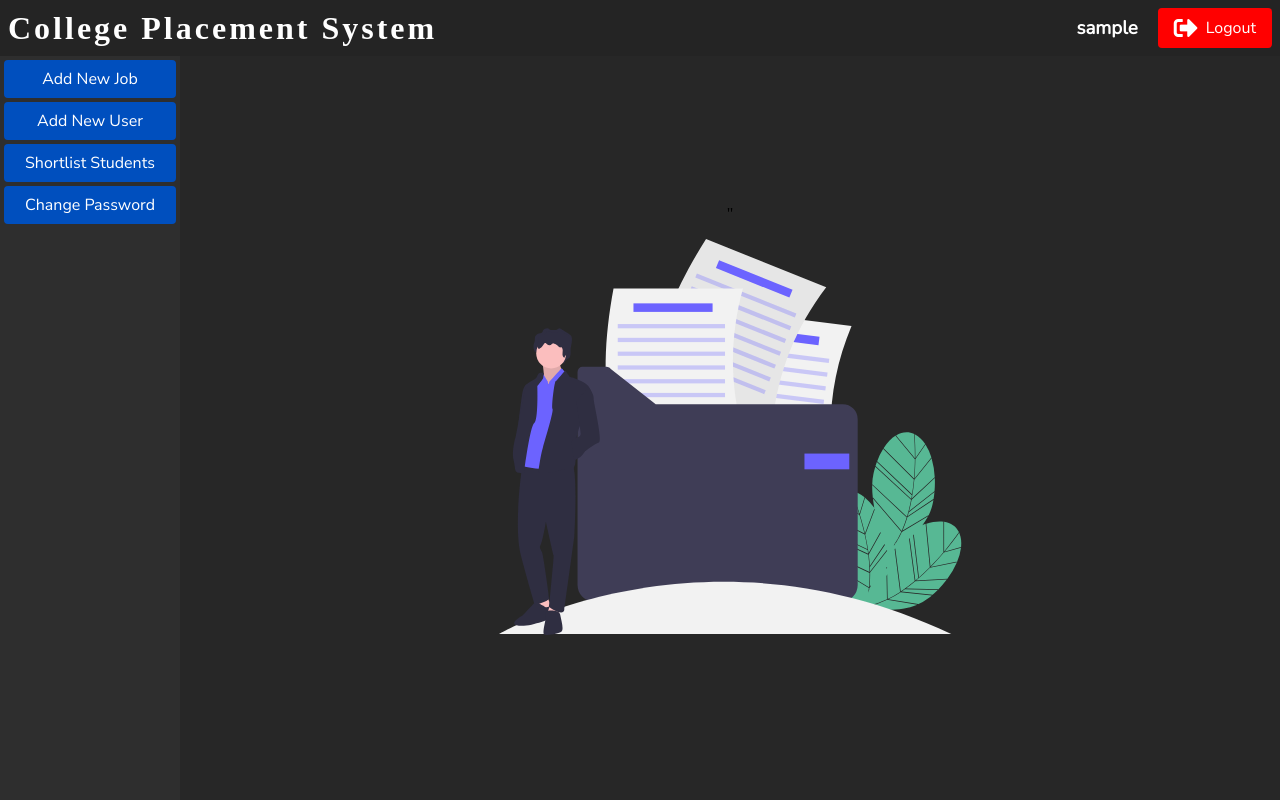
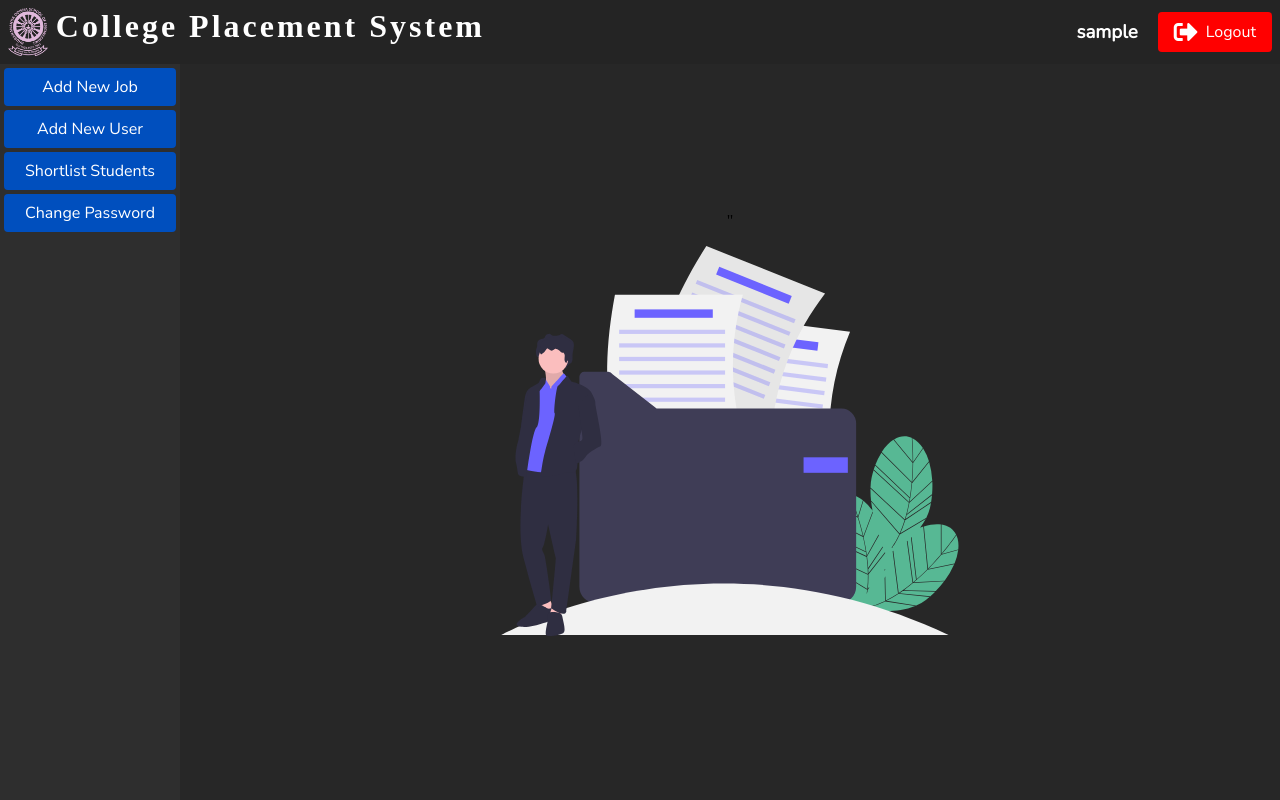
Before and after one commit to chankruze/CollegePlacement, a PHP site: page /dashboard/admin.php in a window 1280 px wide. Run offline with PHP 8.4, Linux system fonts and the light colour scheme; the visitor is signed in with stand-in values (Sample User, id 1); some web fonts are replaced.

Commit message:
Add bose logo
Signed-off-by: chankruze <chankruze@gmail.com>

```diff
--- a/assets/css/style.css
+++ b/assets/css/style.css
@@ -42,6 +42,14 @@
   font-family: "Mate SC", serif;
   letter-spacing: 3px;
   flex: 1;
+  display: flex;
+}
+
+.top-menu h1 img.bose-logo {
+  max-width: 3rem;
+  max-height: 3rem;
+  margin-right: 0.5rem;
+  filter: invert(1);
 }
 
 .top-menu h1 a {
--- a/auth/admin.php
+++ b/auth/admin.php
@@ -17,7 +17,8 @@
 			<!-- top bar -->
 			<div class="top-menu">
 				<h1>
-					College Placement System
+					<img src="../assets/images/bose_logo.png" class="bose-logo" />
+					<a href="/placement">College Placement System</a>
 				</h1>
 				<div class="login-menu">
 					<a href="../"><i class="fas fa-home"></i>Home</a>
--- a/auth/student.php
+++ b/auth/student.php
@@ -16,7 +16,10 @@
         <div class="container login">
             <!-- top bar -->
             <div class="top-menu">
-                <h1><a href="/placement">College Placement System</a></h1>
+                <h1>
+                    <img src="../assets/images/bose_logo.png" class="bose-logo" />
+                    <a href="/placement">College Placement System</a>
+                </h1>
                 <div class="login-menu">
                     <a href="../"><i class="fas fa-home"></i>Home</a>
                 </div>
--- a/dashboard/admin.php
+++ b/dashboard/admin.php
@@ -5,7 +5,10 @@
 
 <div class="container">
     <div class="top-menu">
-        <h1>College Placement System</h1>
+        <h1>
+            <img src="../assets/images/bose_logo.png" class="bose-logo" />
+            <a href="/placement">College Placement System</a>
+        </h1>
         <h3 class="username">
             <?php session_start();
             $uname = $_SESSION["username"];
--- a/dashboard/student.php
+++ b/dashboard/student.php
@@ -5,7 +5,10 @@
 
 <div class="container">
     <div class="top-menu">
-        <h1>College Placement System</h1>
+        <h1>
+            <img src="../assets/images/bose_logo.png" class="bose-logo" />
+            <a href="/placement">College Placement System</a>
+        </h1>
         <h3 class="username">
             <?php session_start();
             $uname = $_SESSION["username"];
--- a/index.php
+++ b/index.php
@@ -9,7 +9,10 @@
 <body>
     <div class="container">
         <div class="top-menu">
-            <h1>College Placement System</h1>
+            <h1>
+                <img src="./assets/images/bose_logo.png" class="bose-logo" />
+                College Placement System
+            </h1>
             <div class="login-menu">
                 <a href="./auth/student.php"><i class="fas fa-user-graduate"></i>Student</a>
                 <a href="./auth/admin.php" class="admin"><i class="fas fa-user-shield"></i>Admin</a>
```
Also changed, not shown: assets/images/bose_logo.png (added), 11 other files.
